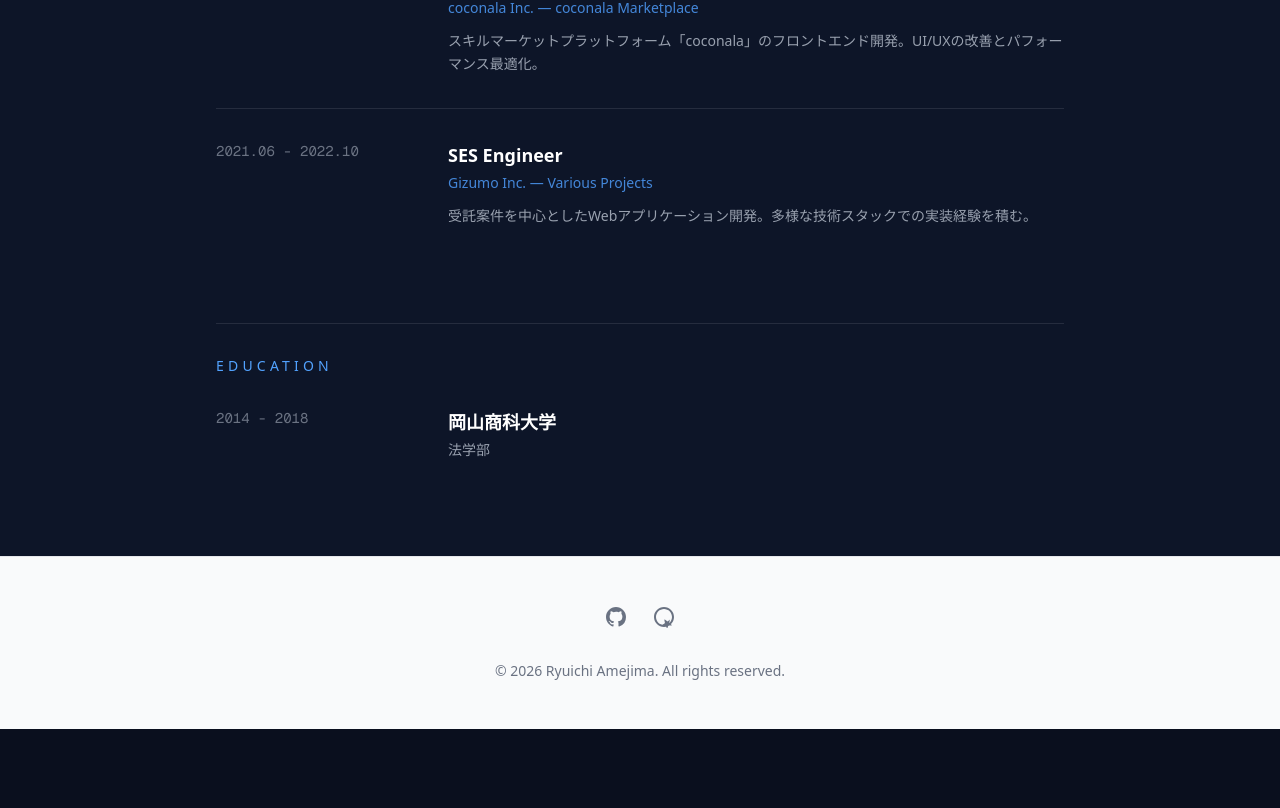
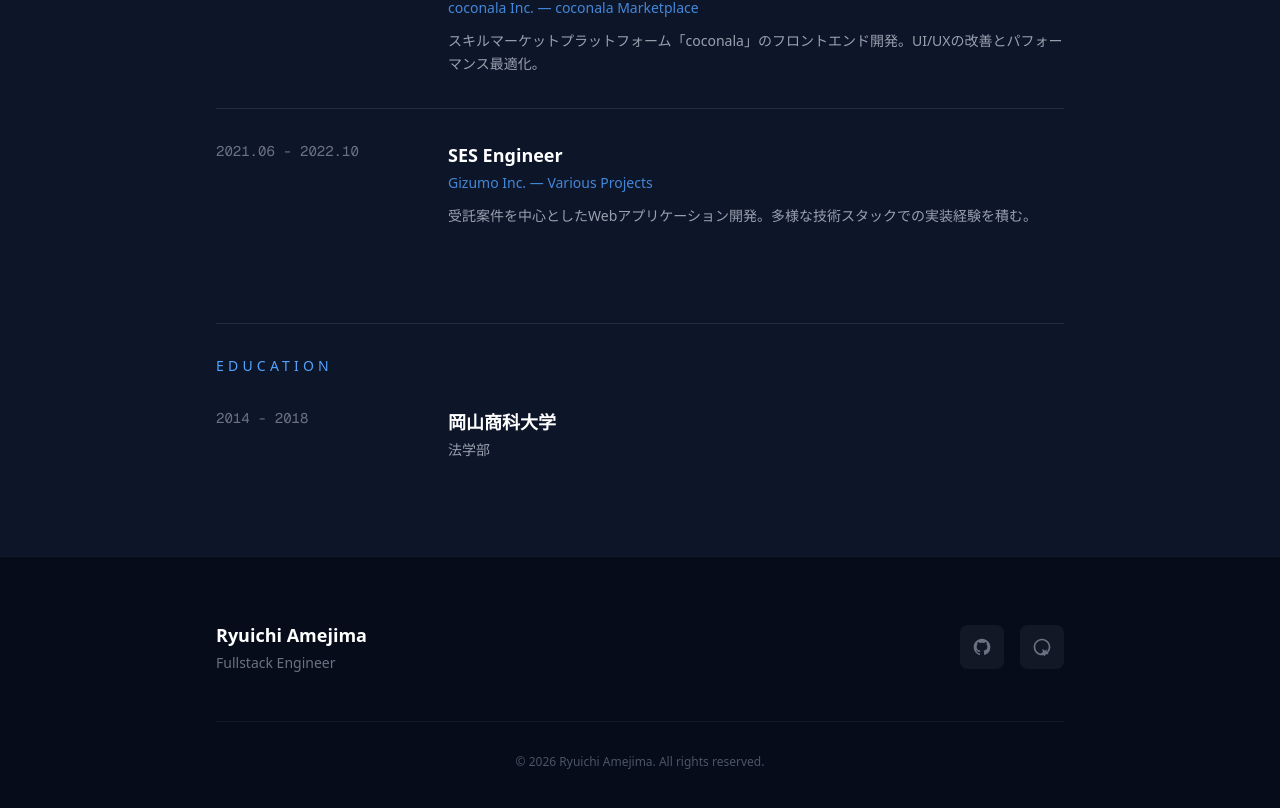
Before and after one commit to smartvain/introduction, a Next.js app: page / in a window 1280 px wide. Shown: the part 2247-3055 px from the top of the page. Before the commit the page ends 2976 px from the top, so only its background shows below. Built offline with nearby package versions, Linux system fonts and the light colour scheme.

Commit message:
style: Footerをダークブルーテーマに統一
背景をダークブルーに変更し、ソーシャルリンクをアイコンボタン化。
Contactセクションのアンカーを追加。

Co-Authored-By: Claude Opus 4.5 <noreply@anthropic.com>

```diff
--- a/src/components/Footer.tsx
+++ b/src/components/Footer.tsx
@@ -4,7 +4,7 @@ export function Footer() {
       name: "GitHub",
       href: "https://github.com/smartvain",
       icon: (
-        <svg className="w-6 h-6" fill="currentColor" viewBox="0 0 24 24">
+        <svg className="w-5 h-5" fill="currentColor" viewBox="0 0 24 24">
           <path
             fillRule="evenodd"
             d="M12 2C6.477 2 2 6.484 2 12.017c0 4.425 2.865 8.18 6.839 9.504.5.092.682-.217.682-.483 0-.237-.008-.868-.013-1.703-2.782.605-3.369-1.343-3.369-1.343-.454-1.158-1.11-1.466-1.11-1.466-.908-.62.069-.608.069-.608 1.003.07 1.531 1.032 1.531 1.032.892 1.53 2.341 1.088 2.91.832.092-.647.35-1.088.636-1.338-2.22-.253-4.555-1.113-4.555-4.951 0-1.093.39-1.988 1.029-2.688-.103-.253-.446-1.272.098-2.65 0 0 .84-.27 2.75 1.026A9.564 9.564 0 0112 6.844c.85.004 1.705.115 2.504.337 1.909-1.296 2.747-1.027 2.747-1.027.546 1.379.202 2.398.1 2.651.64.7 1.028 1.595 1.028 2.688 0 3.848-2.339 4.695-4.566 4.943.359.309.678.92.678 1.855 0 1.338-.012 2.419-.012 2.747 0 .268.18.58.688.482A10.019 10.019 0 0022 12.017C22 6.484 17.522 2 12 2z"
@@ -17,7 +17,7 @@ export function Footer() {
       name: "Wantedly",
       href: "https://www.wantedly.com/id/ryuuichi_amejima",
       icon: (
-        <svg className="w-6 h-6" fill="currentColor" viewBox="0 0 24 24">
+        <svg className="w-5 h-5" fill="currentColor" viewBox="0 0 24 24">
           <path d="M18.453 14.555c-.171-.111-.372-.087-.569.073l-2.093 1.704a.426.426 0 01-.535 0l-2.093-1.704c-.197-.16-.398-.184-.569-.073-.171.111-.243.321-.195.573l.505 2.62a.423.423 0 01-.165.446l-2.093 1.516c-.197.143-.272.347-.197.54.075.193.262.311.495.311h2.506c.175 0 .333.099.398.253l.776 1.834c.087.206.262.329.465.329s.378-.123.465-.329l.776-1.834a.426.426 0 01.398-.253h2.506c.233 0 .42-.118.495-.311.075-.193 0-.397-.197-.54l-2.093-1.516a.423.423 0 01-.165-.446l.505-2.62c.048-.252-.024-.462-.195-.573zM12 2C6.477 2 2 6.477 2 12s4.477 10 10 10 10-4.477 10-10S17.523 2 12 2zm0 18c-4.411 0-8-3.589-8-8s3.589-8 8-8 8 3.589 8 8-3.589 8-8 8z" />
         </svg>
       ),
@@ -25,25 +25,34 @@ export function Footer() {
   ];
 
   return (
-    <footer className="py-12 bg-gray-50 dark:bg-gray-800 border-t border-gray-200 dark:border-gray-700">
-      <div className="max-w-4xl mx-auto px-4 text-center">
-        <div className="flex justify-center gap-6 mb-8">
+    <footer id="contact" className="py-16 bg-[#060c1a] border-t border-white/5">
+      <div className="max-w-4xl mx-auto px-6">
+        <div className="flex flex-col md:flex-row justify-between items-center gap-8">
+          <div>
+            <p className="text-lg font-bold text-white">Ryuichi Amejima</p>
+            <p className="text-sm text-gray-500 mt-1">Fullstack Engineer</p>
+          </div>
+          <div className="flex items-center gap-4">
             {socialLinks.map((link) => (
               <a
                 key={link.name}
                 href={link.href}
                 target="_blank"
                 rel="noopener noreferrer"
-              className="text-gray-500 dark:text-gray-400 hover:text-gray-900 dark:hover:text-white transition-colors"
+                className="p-3 text-gray-500 hover:text-white bg-white/5 rounded-lg hover:bg-white/10 transition-all"
                 aria-label={link.name}
               >
                 {link.icon}
               </a>
             ))}
           </div>
-        <p className="text-gray-500 dark:text-gray-400 text-sm">
-          &copy; {new Date().getFullYear()} Ryuichi Amejima. All rights reserved.
+        </div>
+        <div className="mt-12 pt-8 border-t border-white/5 text-center">
+          <p className="text-gray-600 text-xs">
+            &copy; {new Date().getFullYear()} Ryuichi Amejima. All rights
+            reserved.
           </p>
+        </div>
       </div>
     </footer>
   );
```
Lines whose indentation alone changed are shown as unchanged.
